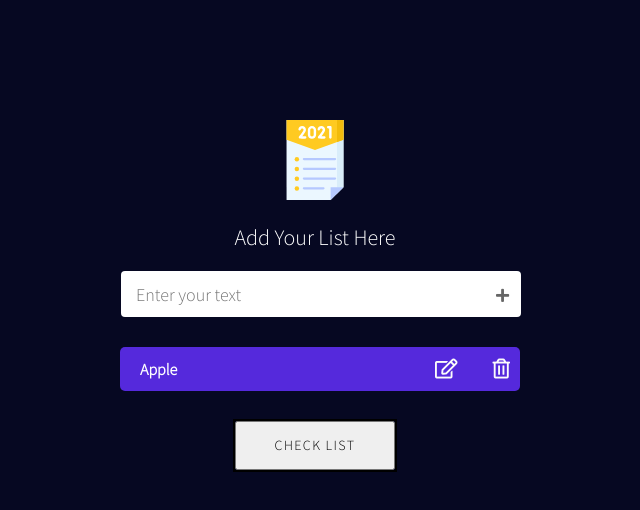
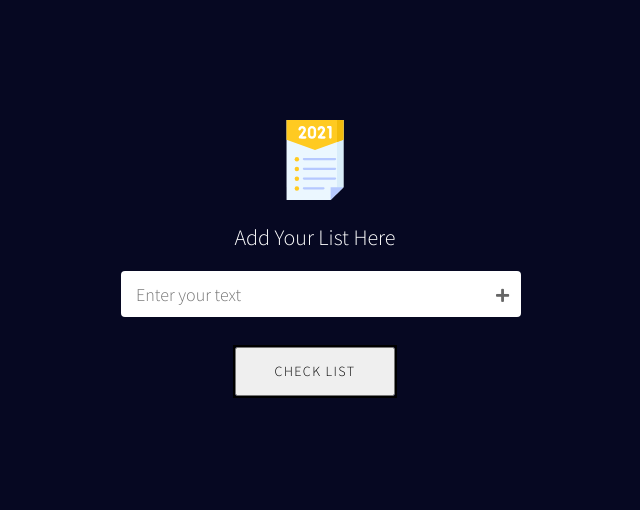
Before and after one commit to nirav-bugs/ToDo---React, a React (Create React App) app: page / in a window 1280 px wide. Shown: the top 510 px of the page, without its empty margins (325-965 px from the left). Built offline with nearby package versions, Linux system fonts and the light colour scheme.

Commit message:
Get working add functions

```diff
--- a/src/components/todoreact/Todo.js
+++ b/src/components/todoreact/Todo.js
@@ -1,32 +1,66 @@
-import React ,{useState} from 'react'
+import React, { useState } from 'react'
 import "./style.css"
 const Todo = () => {
-    const [inputdata,setinputdata]=useState("")
+    const [inputdata, setinputdata] = useState("")
+    const [items, setItems] = useState([])
+
+    // add items fun
+    const addItem = () => {
+        if (!inputdata) {
+            alert("Plz enter data")
+        }
+        else {
+            const mynewdata=([{
+                id:new Date().getTime().toString(),
+                name:inputdata,
+            }]);
+            setItems([...items, mynewdata])
+            setinputdata("");
+        }
+
+    }
+    // delete section
+     const deleteItem=(index)=>{
+            const updatedItem=items.filter((curElem)=>{
+                return curElem.id!==index
+        })
+        setItems(updatedItem)
+     }
+
     return (
         <>
             <div className="main-div">
                 <div className="child-div">
                     <figure>
-                <img src="./images/todo.svg" alt="image" />
+                        <img src="./images/todo.svg" alt="x" />
                         <figcaption>Add your list here</figcaption>
                     </figure>
                     <div className="addItems">
-                <input type="text" placeholder='Enter your text' className='form-control' value={inputdata} onChange={(event)=>setinputdata(event.target.value) &&
-                console.log(event.target.value)}/>
+                        <input type="text" placeholder='Enter your text' className='form-control' value={inputdata} onChange={(event) => setinputdata(event.target.value) &&
+                            console.log(event.target.value)} />
 
-                <i className="fa fa-plus add-btn "></i>
+                        <i className="fa fa-plus add-btn " onClick={addItem}></i>
 
                     </div>
 
                     {/* show our items */}
                     <div className="showItems">
-                <div className="eachItem">
-                    <h3>Apple</h3>
-                    <div className="toto-btn">
+                        {items.map((curElem) => {
+                            return (
+                                <div className="eachItem" key={curElem.id}>
+                                    <h3>{curElem}</h3>
+                                    <div className="toto-btn" >
                                         <i className="far add-btn fa-edit mx-3"></i>
-                    <i className="far fa-trash-alt add-btn"></i>
+                                        <i className="far fa-trash-alt add-btn" onClick={( )=>{
+                                            deleteItem(curElem.id)
+                                        }}> </i>
                                     </div>
                                 </div>
+                            )
+
+                        })}
+
+
                     </div>
 
                     {/* remove all btn */}
```
Lines whose indentation alone changed are shown as unchanged.
